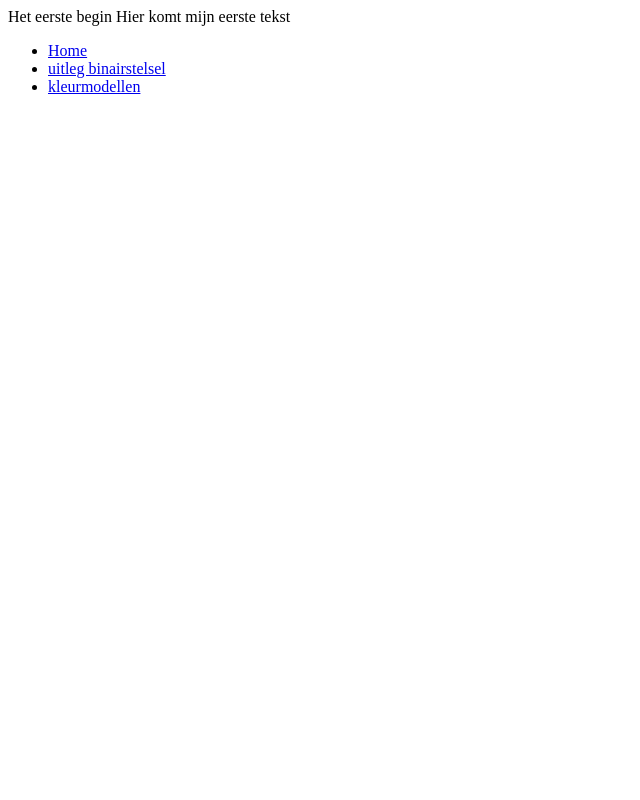
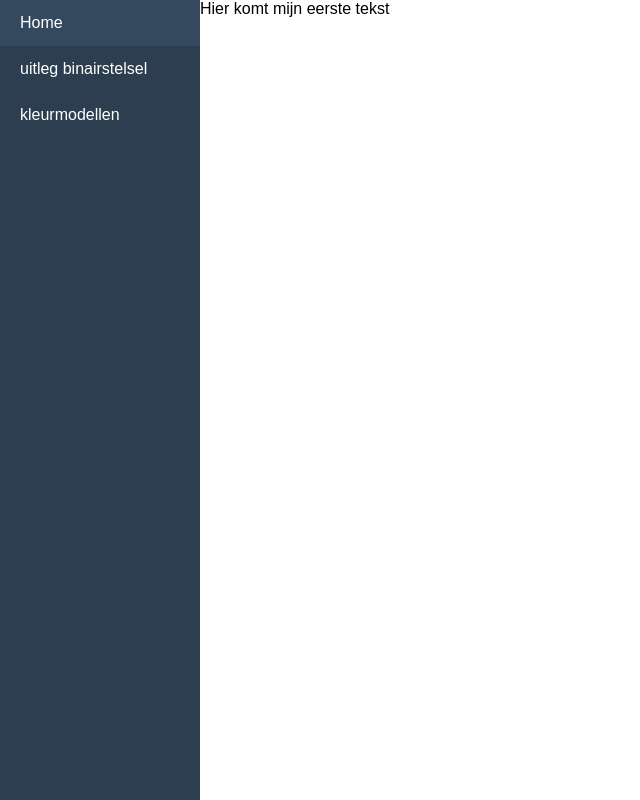
Before and after one commit to Robineef/Robineef.github.io, a plain HTML site: page index.html in a window 1280 px wide. Shown: the whole page, without its empty margins (0-640 px from the left). Drawn offline with Linux system fonts and the light colour scheme.

Commit message:
menu homepgina veradert

```diff
--- a/index.html
+++ b/index.html
@@ -1,17 +1,26 @@
 <!DOCTYPE html> <!--Dit is de homepagina van mijn site-->
 <html>
     <head>
-        <titel>Het eerste begin</titel>
+        <title>Het eerste begin</title>
         <meta charset="utf-8">
+        <style>
+            body { margin: 0; font-family: Arial, sans-serif; }
+            nav { float: left; width: 200px; height: 100vh; background-color: #2c3e50; }
+            nav ul { list-style-type: none; margin: 0; padding: 0; }
+            nav a { display: block; padding: 14px 20px; color: white; text-decoration: none; }
+            nav a:hover { background-color: #34495e; }
+        </style>
     </head>
     <body>
-      Hier komt mijn eerste tekst
-
+      <nav>
            <ul>
            <li><a href="index.html">Home</a></li>
            <li><a href="binair.html">uitleg binairstelsel</a> </li><!--Link naar binar-->
            <li><a href="kleurmodellen.html">kleurmodellen</a></li>
            </ul>
+      </nav>
+
+      Hier komt mijn eerste tekst
 
     </body>
 </html>
```
Also changed, not shown: binair.html (+8 -6 lines), kleurmodellen.html (+2 -2 lines).
